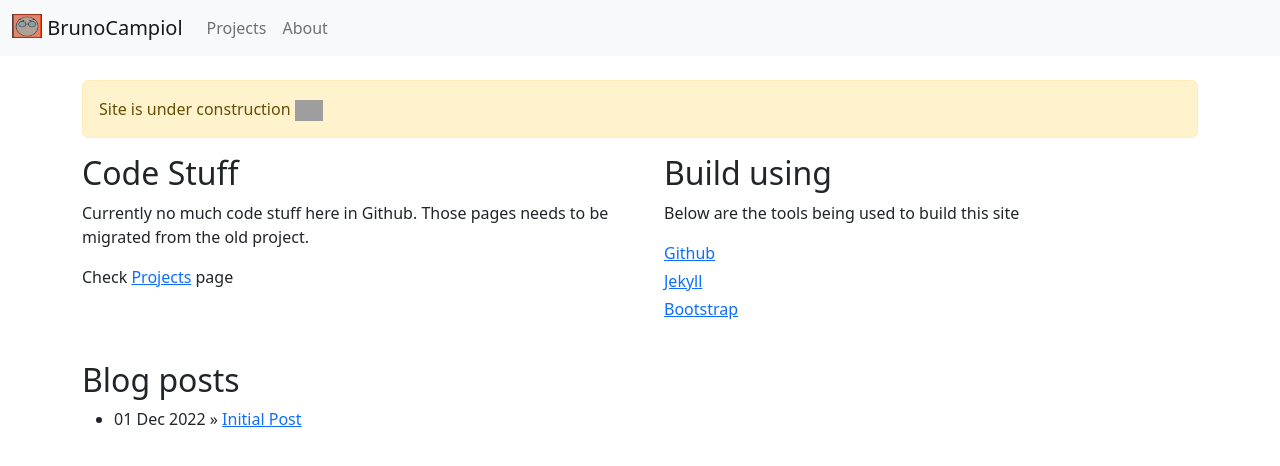
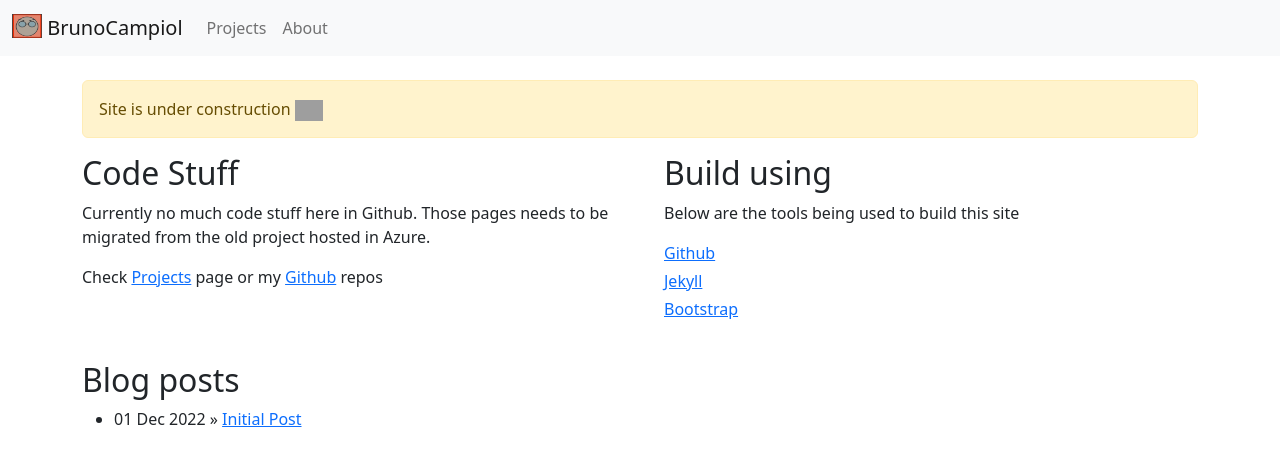
Before and after one commit to brunocampiol/brunocampiol.github.io, a Jekyll site: the page built from index.html, in a window 1280 px wide. Shown: the top 466 px of the page. Built offline with Jekyll 4.4.1, drawn with Linux system fonts in a browser that asks for light colours; grey boxes are pictures that could not be loaded.

Commit message:
update page content

```diff
--- a/index.html
+++ b/index.html
@@ -9,8 +9,8 @@ layout: default
 <div class="row g-5">
   <div class="col-md-6">
     <h2>Code Stuff</h2>
-    <p>Currently no much code stuff here in Github. Those pages needs to be migrated from the old project.</p>
-    <p>Check <a href="./projects.html">Projects</a> page</p>
+    <p>Currently no much code stuff here in Github. Those pages needs to be migrated from the old project hosted in Azure.</p>
+    <p>Check <a href="./projects.html">Projects</a> page or my <a href="https://github.com/brunocampiol">Github</a> repos</p>
   </div>
   <div class="col-md-6">
     <h2>Build using</h2>
```
Also changed, not shown: pages/picalc.html (+14 -14 lines).
